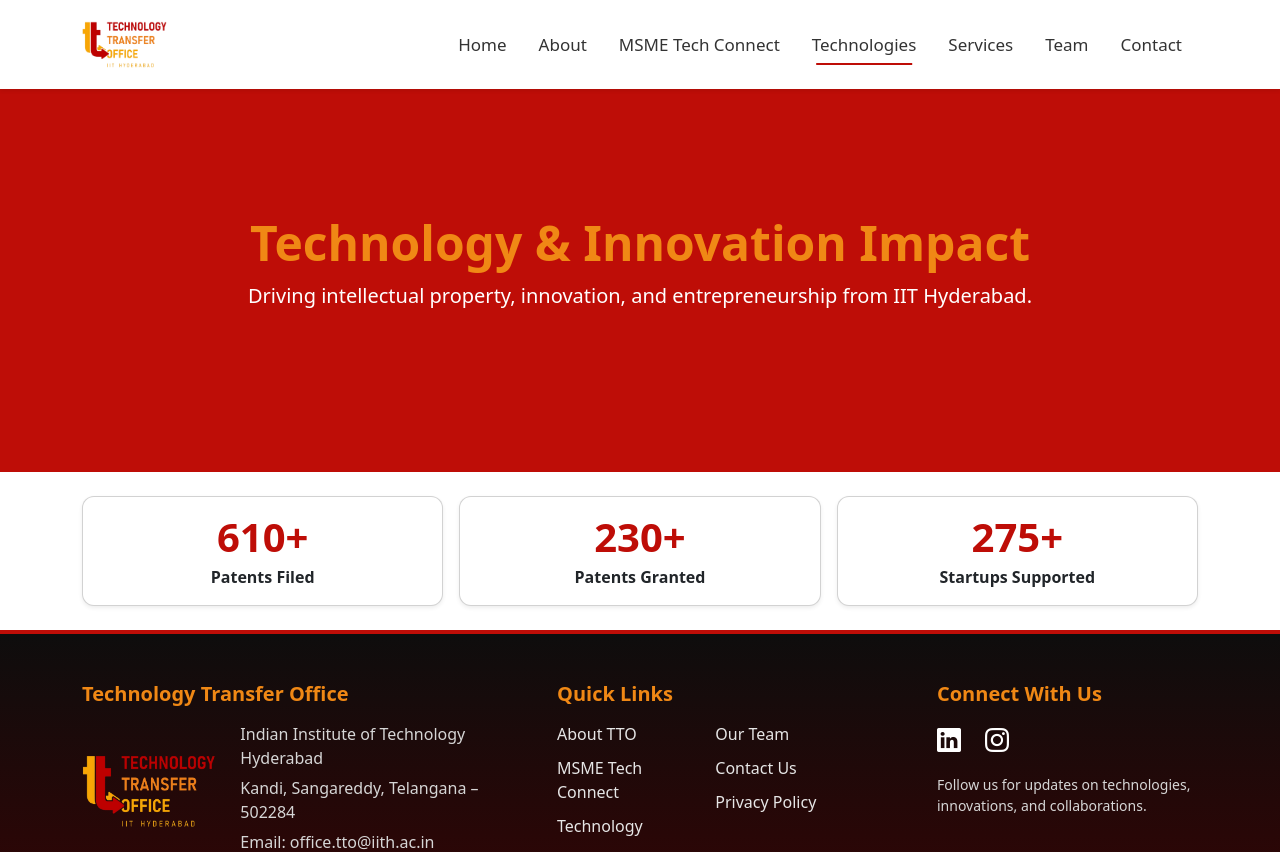
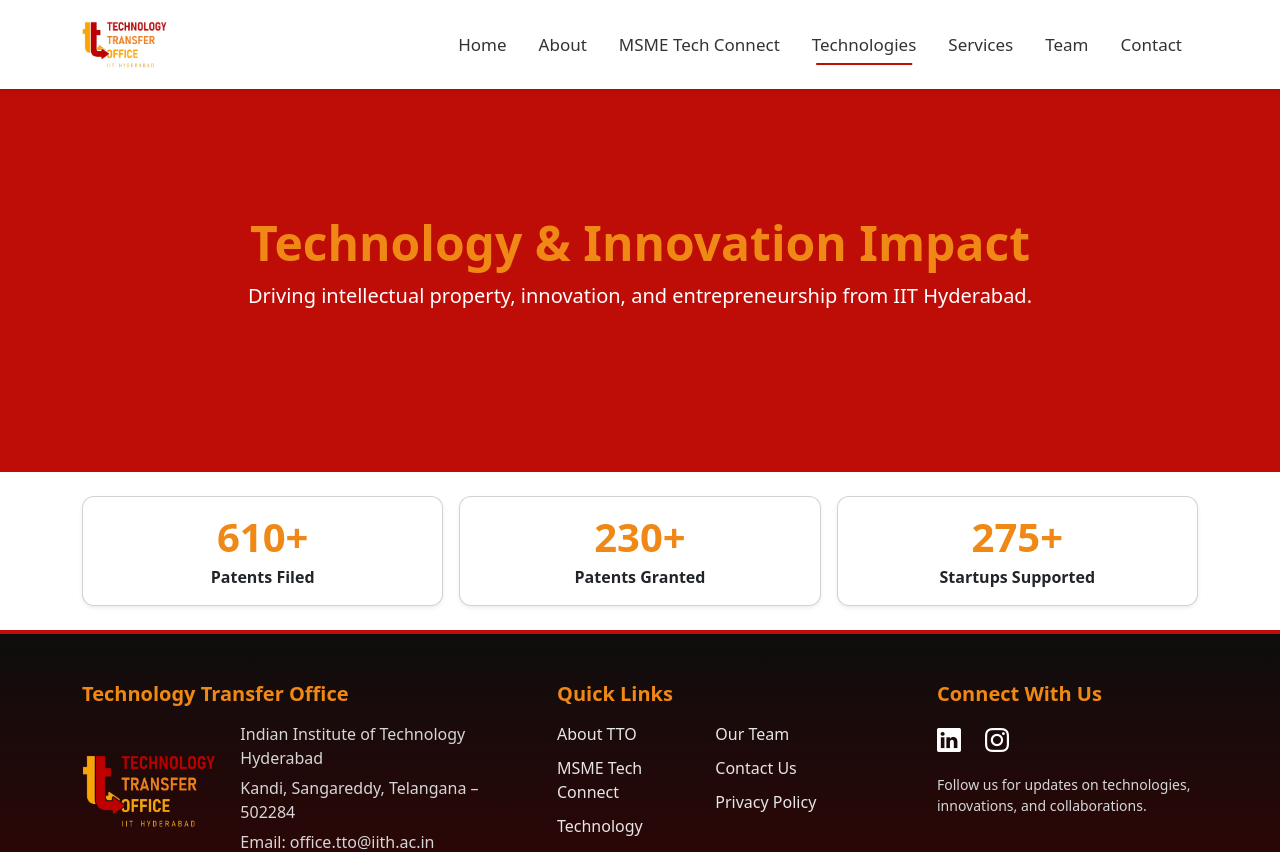
Before and after one commit to sachinsingh24/ttosite, a React (Vite) app: page /technology in a window 1280 px wide. Shown: the top 852 px of the page. Built offline with nearby package versions, Linux system fonts and the light colour scheme.

Commit message:
updated theme in technology

```diff
--- a/src/pages/Technology.jsx
+++ b/src/pages/Technology.jsx
@@ -21,7 +21,7 @@
   return (
     <div className="col-12 col-md-4">
       <div className="card h-100 p-3 shadow-sm tech-card text-center">
-        <h2 className="fw-bold mb-1 tech-number">
+        <h2 className="fw-bold mb-1 tech-number highlight">
           {count}+
         </h2>
         <p className="fw-semibold mb-0">{label}</p>
@@ -39,7 +39,7 @@
 
         {/* HERO TEXT */}
         <div className="tech-hero-content">
-          <h1 className="fw-bold tech-title">
+          <h1 className="fw-bold tech-title highlight">
             Technology & Innovation Impact
           </h1>
           <p className="tech-subtitle">
@@ -83,7 +83,6 @@
         }
 
         .tech-title {
-          color: #f08815;
           font-size: clamp(1.8rem, 5vw, 3rem);
         }
 
@@ -105,7 +104,6 @@
         }
 
         .tech-number {
-          color: #be0d07;
           font-size: clamp(1.8rem, 4vw, 2.5rem);
         }
       `}</style>
```
